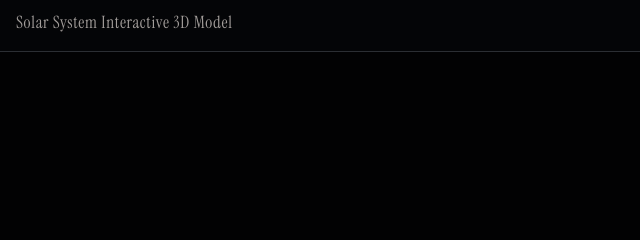
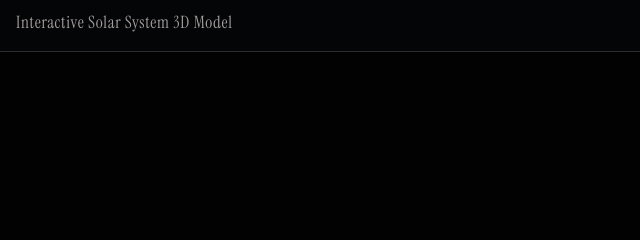
Before and after one commit to giancarloerra/Astro.Observer-Orrery, a plain HTML site: page index.html in a window 1280 px wide. Shown: the top 240 px of the page, 0-640 px from the left. Drawn offline with nearby package versions, Linux system fonts and the light colour scheme.

Commit message:
One name: Interactive Solar System 3D Model
The page title, the header and the README each used a different ordering of
the same four words. One name now, matching the gallery menu and the site.

```diff
--- a/css/solar.css
+++ b/css/solar.css
@@ -1,4 +1,4 @@
-/* Solar System 3D Model
+/* Interactive Solar System 3D Model
    Space variant of the site theme: near-black ground (never pure #000),
    aged-white ink, amber accent, flat, hairline rules, border radius capped
    at 2px. Type follows the folio pairing: Instrument Serif roman for the
--- a/index.html
+++ b/index.html
@@ -5,7 +5,7 @@
 <head>
   <meta charset="utf-8">
   <meta name="viewport" content="width=device-width, initial-scale=1">
-  <title>Solar System 3D Model</title>
+  <title>Interactive Solar System 3D Model</title>
   <link rel="icon" href="data:,">
   <link rel="stylesheet" href="./css/solar.css">
   <script type="importmap">
@@ -26,7 +26,7 @@
     <div id="top-left">
       <div id="brand">
         <!-- site-wordmark -->
-        <h1 class="sublabel">Solar System Interactive 3D Model</h1>
+        <h1 class="sublabel">Interactive Solar System 3D Model</h1>
       </div>
       <nav id="chrome-links" aria-label="Site links" hidden>
         <!-- site-links -->
```
Also changed, not shown: 1 other file.
